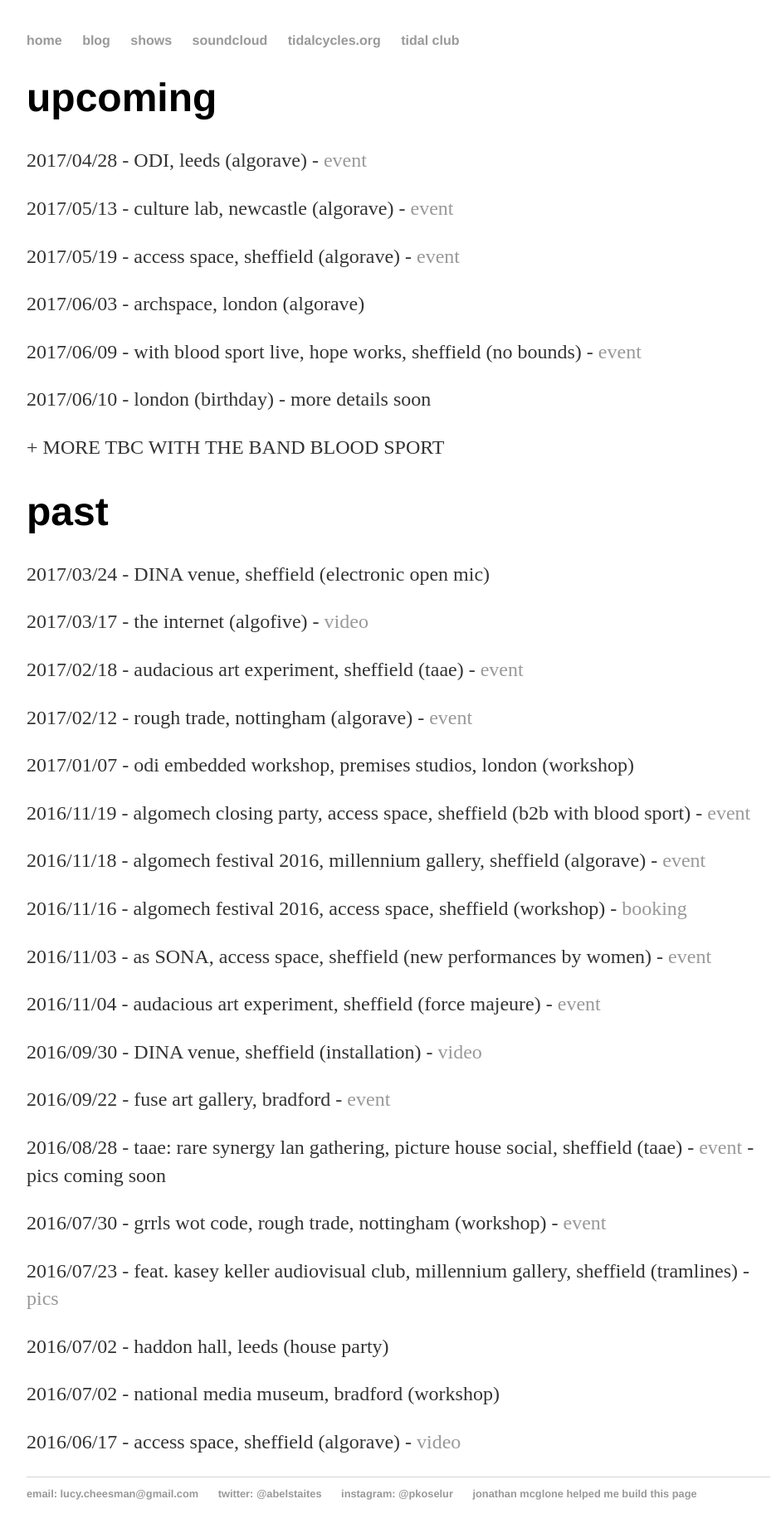
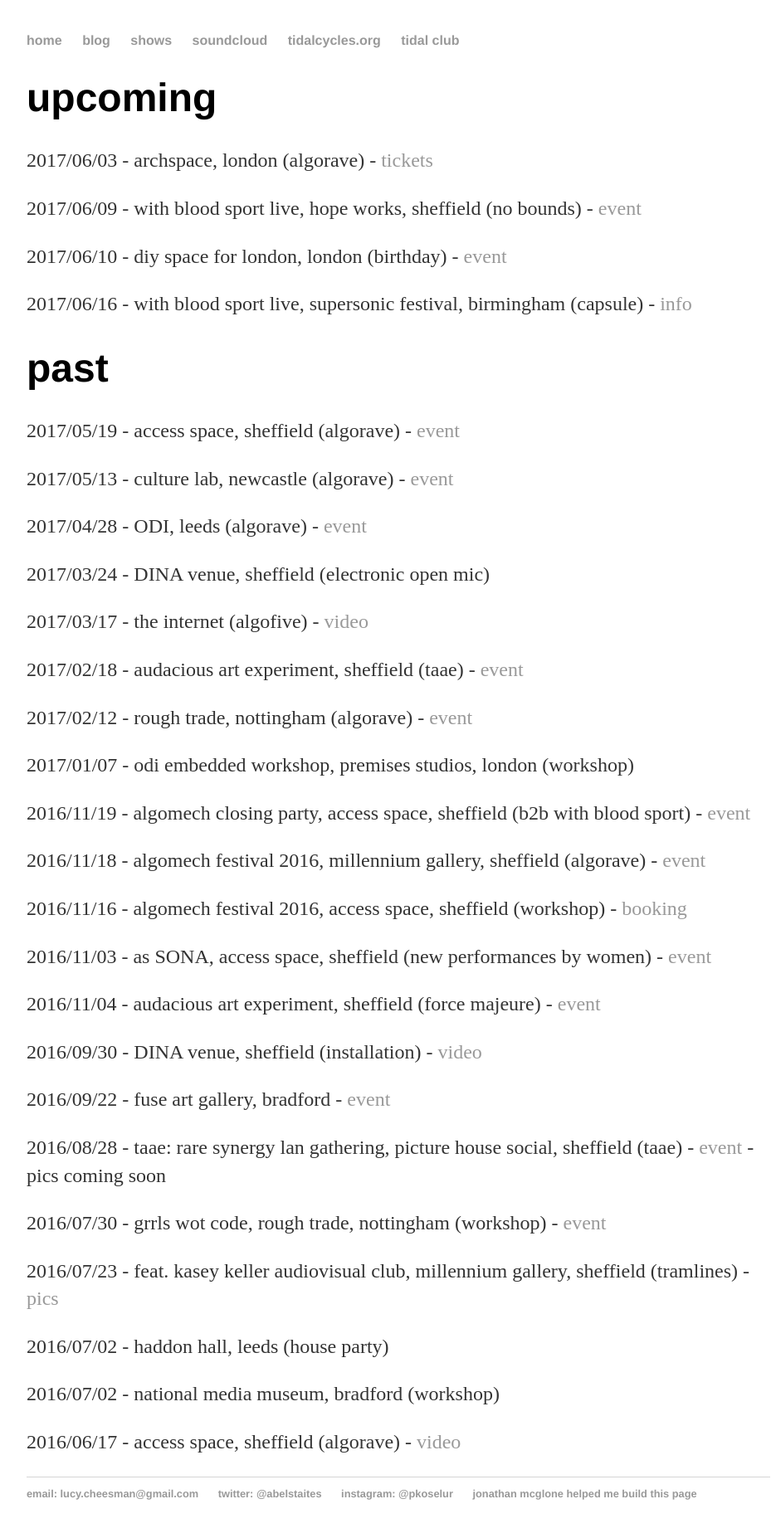
Before and after one commit to heavy-lifting/heavy-lifting.github.io, a Jekyll site: the page built from shows.html, in a window 1280 px wide. Shown: the whole page at 83% size, without its empty margins (160-1095 px from the left). Built offline with Jekyll 4.4.1, drawn with Linux system fonts in a browser that asks for light colours.

Commit message:
Update shows.html

```diff
--- a/shows.html
+++ b/shows.html
@@ -5,13 +5,10 @@ title: shows
 
 <div class="upcoming"> <!-- DON'T FORGET TO UPDATE THE 'SHOWS' PAGE TOO-->
 	<h1>upcoming</h1>
-	<p>2017/04/28 - ODI, leeds (algorave) - <a href="https://www.facebook.com/events/1268113533244758/" target="_blank">event</a></p>
-	<p>2017/05/13 - culture lab, newcastle (algorave) - <a href="https://www.facebook.com/events/1862847233994477/" target="_blank">event</a></p>
-	<p>2017/05/19 - access space, sheffield (algorave) - <a href="https://www.facebook.com/events/373895946337277/" target="_blank">event</a></p>
-	<p>2017/06/03 - archspace, london (algorave)</p>
+	<p>2017/06/03 - archspace, london (algorave) - <a href="https://www.ticketweb.uk/event/algorave-london-archspace-tickets/7375205" target="_blank">tickets</a></p>
 	<p>2017/06/09 - with blood sport live, hope works, sheffield (no bounds) - <a href="https://www.facebook.com/events/253646691758843/" target="_blank">event</a></p>
-	<p>2017/06/10 - london (birthday) - more details soon</p>
-	<p>+ MORE TBC WITH THE BAND BLOOD SPORT</p>
+	<p>2017/06/10 - diy space for london, london (birthday) - <a href="https://www.facebook.com/events/937314146408537/" target="_blank">event</a></p>
+	<p>2017/06/16 - with blood sport live, supersonic festival, birmingham (capsule) - <a href="https://supersonicfestival.com/" target="_blank">info</a></p>
 
 
 
@@ -19,6 +16,9 @@ title: shows
 
 <div class="past"> <!-- DON'T FORGET TO UPDATE THE 'SHOWS' PAGE TOO-->
 	<h1>past</h1>
+	<p>2017/05/19 - access space, sheffield (algorave) - <a href="https://www.facebook.com/events/373895946337277/" target="_blank">event</a></p>
+	<p>2017/05/13 - culture lab, newcastle (algorave) - <a href="https://www.facebook.com/events/1862847233994477/" target="_blank">event</a></p>
+	<p>2017/04/28 - ODI, leeds (algorave) - <a href="https://www.facebook.com/events/1268113533244758/" target="_blank">event</a></p>
 	<p>2017/03/24 - DINA venue, sheffield (electronic open mic)</p>
 	<p>2017/03/17 - the internet (algofive) - <a href="https://www.youtube.com/watch?v=oJfQH67sYqw&t=16s" target="_blank">video</a></p>
 	<p>2017/02/18 - audacious art experiment, sheffield (taae) - <a href="https://www.facebook.com/events/1246771682043817/" target="_blank">event</a></p>
```
